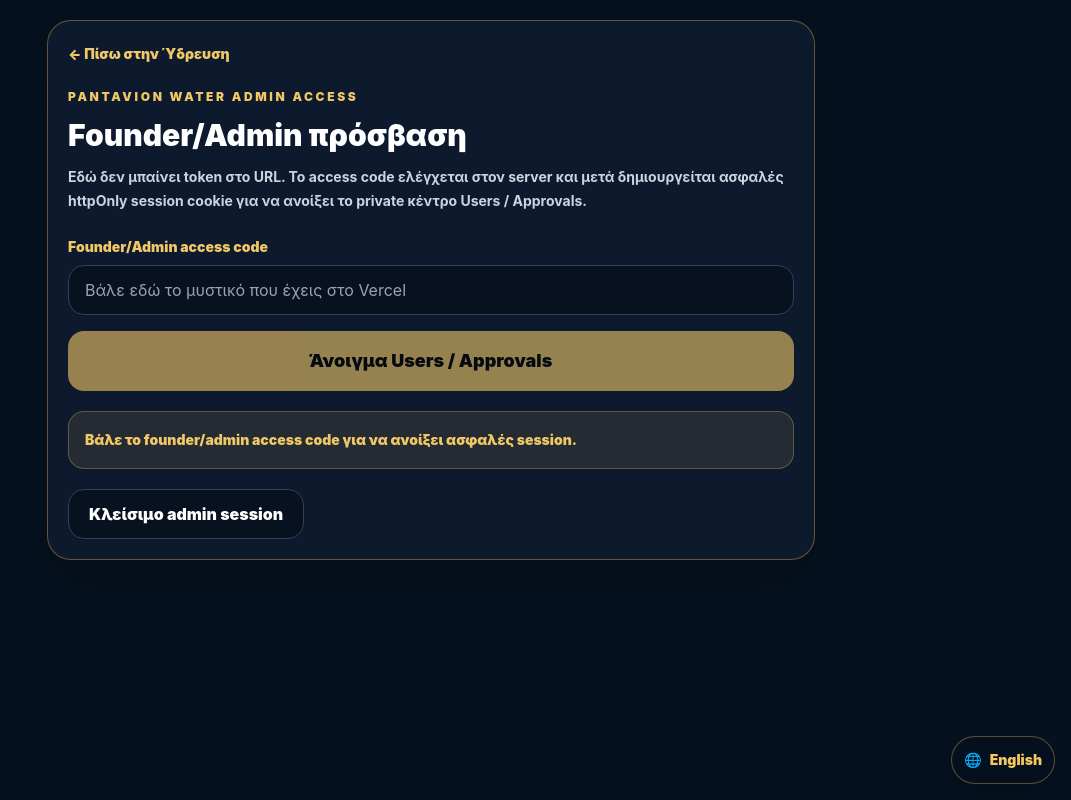
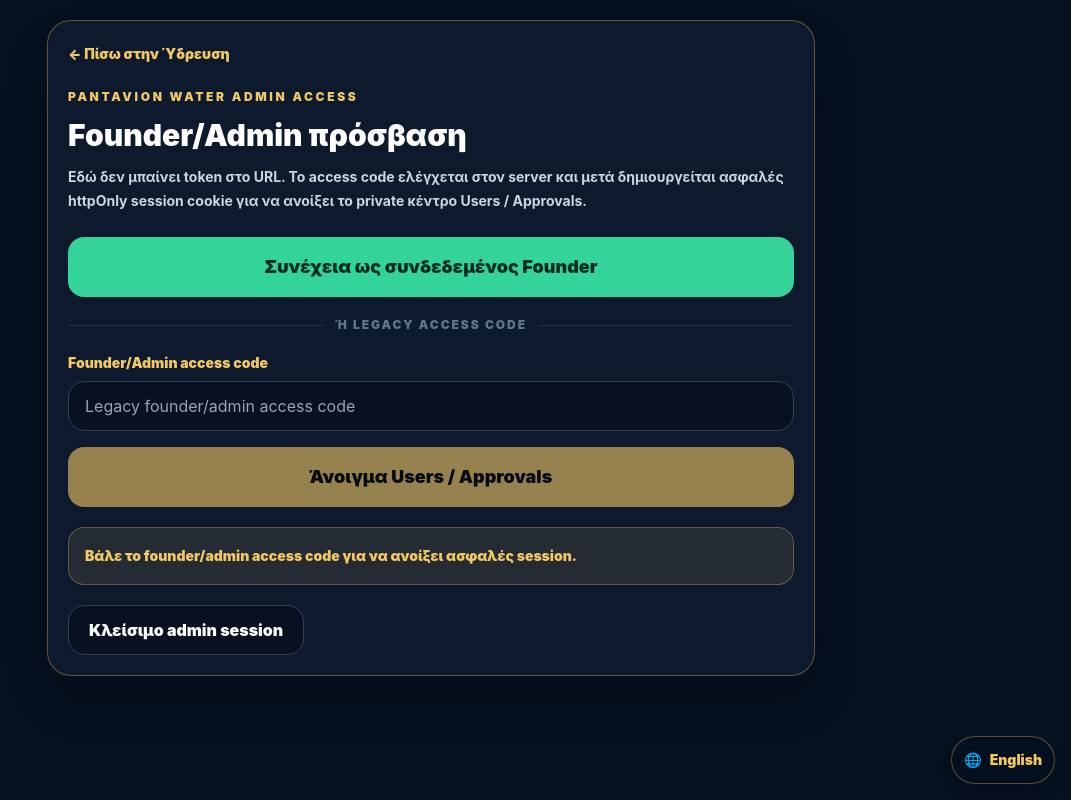
Before and after one commit to pandaconnect1/pantavion-planet, a Next.js app: page /professional/infrastructure/water/admin/access in a window 1280 px wide. Shown: the whole page, without its empty margins (209-1280 px from the left). Built offline with nearby package versions, Linux system fonts and the light colour scheme.

Commit message:
fix(water): add authenticated founder admin entry

```diff
--- a/app/professional/infrastructure/water/admin/access/page.tsx
+++ b/app/professional/infrastructure/water/admin/access/page.tsx
@@ -49,6 +49,39 @@ export default function WaterAdminAccessPage() {
       window.sessionStorage.removeItem(key);
     }
   }, []);
+
+  async function openAsFounder() {
+    setLoading(true);
+    setMessage("Έλεγχος founder session...");
+    setOk(false);
+
+    try {
+      const response = await fetch("/api/professional/infrastructure/water/admin/session", {
+        method: "POST",
+        headers: { "Content-Type": "application/json" },
+        credentials: "include",
+        body: JSON.stringify({ accessCode: "" }),
+      });
+
+      const json = (await response.json()) as SessionResponse;
+
+      if (!response.ok || !json.ok) {
+        throw new Error(json.message || json.error || "Δεν άνοιξε founder/admin session.");
+      }
+
+      setOk(true);
+      setMessage(json.message || "Το founder/admin session ενεργοποιήθηκε.");
+
+      window.setTimeout(() => {
+        window.location.href = safeRequestedAdminPath() || json.redirectTo || WATER_ADMIN_DEFAULT_PATH;
+      }, 400);
+    } catch (error) {
+      setOk(false);
+      setMessage(error instanceof Error ? error.message : "Δεν άνοιξε founder/admin session.");
+    } finally {
+      setLoading(false);
+    }
+  }
 
   async function submitAccess(event: React.FormEvent<HTMLFormElement>) {
     event.preventDefault();
@@ -123,7 +156,22 @@ export default function WaterAdminAccessPage() {
           ασφαλές httpOnly session cookie για να ανοίξει το private κέντρο Users / Approvals.
         </p>
 
-        <form onSubmit={(event) => void submitAccess(event)} className="mt-6 grid gap-4">
+        <button
+          type="button"
+          onClick={() => void openAsFounder()}
+          disabled={loading}
+          className="mt-6 w-full rounded-2xl bg-emerald-400 px-5 py-4 text-lg font-black text-emerald-950 disabled:opacity-60"
+        >
+          {loading ? "Έλεγχος..." : "Συνέχεια ως συνδεδεμένος Founder"}
+        </button>
+
+        <div className="my-5 flex items-center gap-3 text-xs font-black uppercase tracking-[0.16em] text-slate-500">
+          <span className="h-px flex-1 bg-white/10" />
+          ή legacy access code
+          <span className="h-px flex-1 bg-white/10" />
+        </div>
+
+        <form onSubmit={(event) => void submitAccess(event)} className="grid gap-4">
           <label className="grid gap-2">
             <span className="text-sm font-black text-[#f2c766]">Founder/Admin access code</span>
             <input
@@ -132,7 +180,7 @@ export default function WaterAdminAccessPage() {
               type="password"
               autoComplete="off"
               spellCheck={false}
-              placeholder="Βάλε εδώ το μυστικό που έχεις στο Vercel"
+              placeholder="Legacy founder/admin access code"
               className="rounded-2xl border border-slate-700 bg-[#07111f] px-4 py-3 text-white outline-none"
             />
           </label>
```
